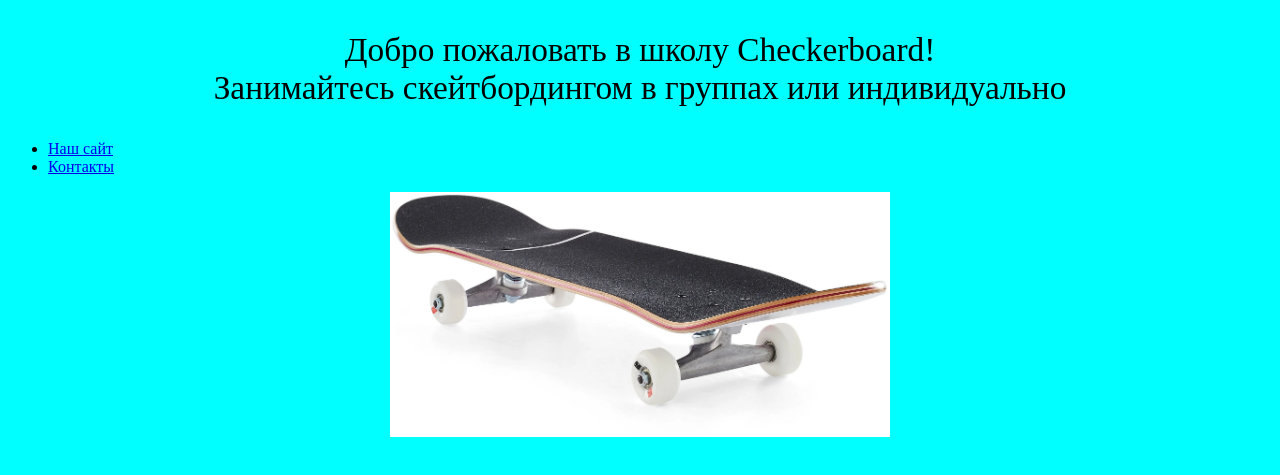
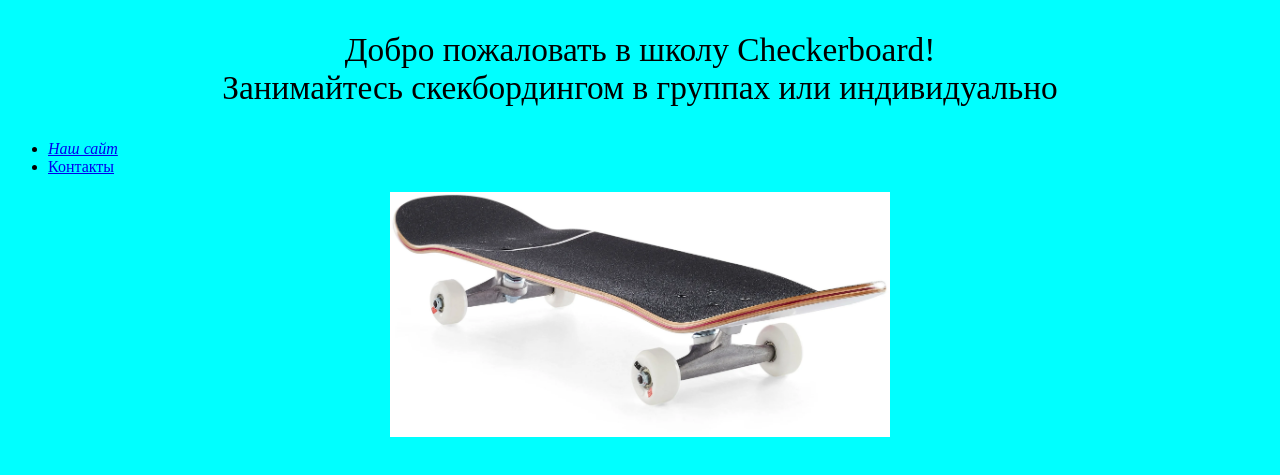
Before and after one commit to fruspy/checkerboard, a plain HTML site: page index.html in a window 1280 px wide. Shown: the part 61-536 px from the top of the page. Drawn offline with Linux system fonts and the light colour scheme.

Commit message:
Update index.html

```diff
--- a/index.html
+++ b/index.html
@@ -6,9 +6,9 @@
 	</head>
 	<body style="background-color: aqua">
 		<h1 style="text-align: center;" >Школа скейтбординга №1</h1>
-		<p style="font-size: 25pt; text-align: center;" >Добро пожаловать в школу Checkerboard! <br> Занимайтесь скейтбордингом в группах или индивидуально</p>
+		<p style="font-size: 25pt; text-align: center;" >Добро пожаловать в школу Checkerboard! <br> Занимайтесь скекбордингом в группах или индивидуально</p>
 		<ul>
-		<li><a target="_blank"  href="ways.ru">  Наш сайт  </a><br></li>
+			<li><a style="font-size:40" target="_blank"  href="ways.ru"><em>  Наш сайт  </em></a><br></li>
 		<li><a href="./contacts.html"> Контакты</a></li>
 		</ul>
 		<div style="text-align: center;">
```
